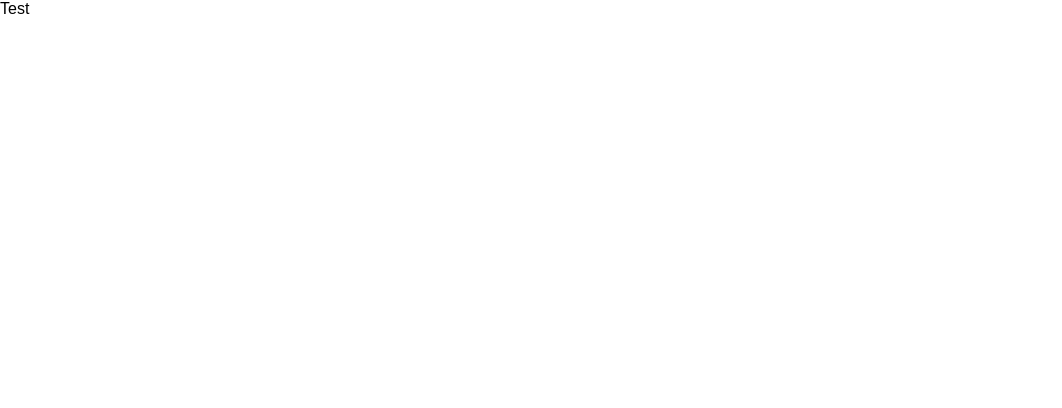
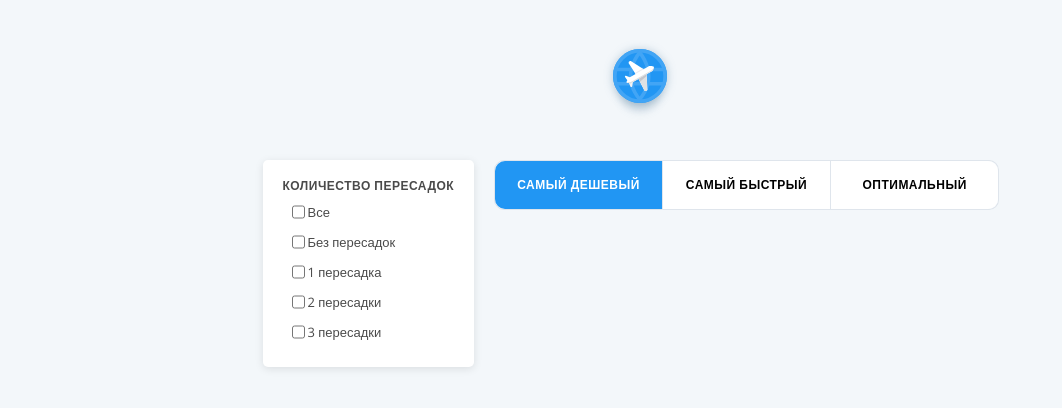
Before and after one commit to aeodflux/aviasales-test-task, a React (Create React App) app: page / in a window 1280 px wide. Shown: the top 408 px of the page, without its empty margins (0-1062 px from the left). Built offline with nearby package versions, Linux system fonts and the light colour scheme.

Commit message:
Add custom radio buttons

```diff
--- a/package.json
+++ b/package.json
@@ -10,6 +10,7 @@
     "@testing-library/jest-dom": "^5.16.4",
     "@testing-library/react": "^13.1.1",
     "@testing-library/user-event": "^13.5.0",
+    "classnames": "^2.3.1",
     "react": "^18.0.0",
     "react-dom": "^18.0.0",
     "react-scripts": "5.0.1",
--- a/src/index.jsx
+++ b/src/index.jsx
@@ -1,12 +1,57 @@
 import React from 'react';
 import { createRoot } from 'react-dom/client';
 import './scss/index.scss';
+import logoImg from './img/logo.svg';
+import classNames from 'classnames';
+
+class PageSwitch extends React.Component {
+    handlingChange = () => {
+        this.props.onChange();
+    }
+    render() {
+        return(
+            <div className={classNames('pageSwitch__container', this.props.checked?'pageSwitch__container-checked':'pageSwitch__container')} onClick={() => this.handlingChange()}>
+            <h2 className='pageSwitch__heading'>{this.props.label}</h2>
+            <div className='pageSwitch__content'></div>
+                <input className='pageSwitch__radio' type="radio" name={this.props.name} checked={this.props.checked} value={this.props.value} onChange={this.props.onChange}></input>
+            </div>
+        )
+    }
+}
 
 class App extends React.Component {
+    constructor(props) {
+        super(props);
+        this.state = {
+            pageControllerValue: 0,
+        }
+    }
+    handlingRadioChange = (i) => {
+        this.setState({pageControllerValue: i})
+    }
     render() {
         return(
-            <div>
-                Test
+            <div className='main'>
+                <img className='logo' src={logoImg} alt='logo' width='60px' height='60px'/>
+                <div className='content'>
+                    <div className='filterPanel'>
+                        <h2 className='filterPanel__heading'>Количество пересадок</h2>
+                        <div className="filterPanel__container">
+                            <div className="filterPanel__checkbox"><input type="checkbox" id='checkboxFilterPanel1'/><label className='filterPanel__label' htmlFor="checkboxFilterPanel1">Все</label></div>
+                            <div className="filterPanel__checkbox"><input type="checkbox" id='checkboxFilterPanel2'/><label className='filterPanel__label' htmlFor="checkboxFilterPanel2">Без пересадок</label></div>
+                            <div className="filterPanel__checkbox"><input type="checkbox" id='checkboxFilterPanel3'/><label className='filterPanel__label' htmlFor="checkboxFilterPanel3">1 пересадка</label></div>
+                            <div className="filterPanel__checkbox"><input type="checkbox" id='checkboxFilterPanel4'/><label className='filterPanel__label' htmlFor="checkboxFilterPanel4">2 пересадки</label></div>
+                            <div className="filterPanel__checkbox"><input type="checkbox" id='checkboxFilterPanel5'/><label className='filterPanel__label' htmlFor="checkboxFilterPanel5">3 пересадки</label></div>
+                        </div>
+                    </div>
+                    <div className='biletsPanel'>
+                        <div className='pageController'>
+                            <PageSwitch name="radioBiletsPanel" value={0} label="Самый дешевый" checked={this.state.pageControllerValue===0} onChange={() => this.handlingRadioChange(0)}></PageSwitch>
+                            <PageSwitch name="radioBiletsPanel" value={1} label="Самый быстрый" checked={this.state.pageControllerValue===1} onChange={() => this.handlingRadioChange(1)}></PageSwitch>
+                            <PageSwitch name="radioBiletsPanel" value={2} label="Оптимальный" checked={this.state.pageControllerValue===2} onChange={() => this.handlingRadioChange(2)}></PageSwitch>
+                        </div>
+                    </div>
+                </div>
             </div>
         )
     }
--- a/src/scss/index.scss
+++ b/src/scss/index.scss
@@ -1,3 +1,19 @@
+
+// @font-face {
+//     font-family: 'Open Sans';
+//     src: url('https://fonts.googleapis.com/css2?family=Open+Sans&display=swap');
+//     font-style: normal;
+//     font-weight: 400;
+// }
+// @font-face {
+//     font-family: 'Open Sans';
+//     @import url('https://fonts.googleapis.com/css2?family=Open+Sans:wght@600&display=swap');
+//     font-style: normal;
+//     font-weight: 600;
+// }
+
+@import url('https://fonts.googleapis.com/css2?family=Open+Sans:wght@400;600&display=swap');
+
 *, *::after, *::before {
     box-sizing: border-box;
 }
@@ -5,8 +21,148 @@ html {
     scroll-behavior: smooth;
     }
 body {
-    background-color: rgb(255, 255, 255);
+    background: #F3F7FA;
     margin: 0;
     padding: 0;
-    font-family: 'Nunito Sans', sans-serif;
+    font-family: 'Open Sans', sans-serif;
 }
+.main {
+    margin: 0 auto;
+    max-width: 755px;
+}
+.logo {
+    display: block;
+    width: 80px;
+    height: 80px;
+    margin: 40px auto;
+}
+.content {
+    display: flex;
+}
+.filterPanel {
+    background: #FFFFFF;
+    box-shadow: 0px 2px 8px rgba(0, 0, 0, 0.1);
+    border-radius: 5px;
+    padding: 20px ;
+    &__heading {
+        font-style: normal;
+        font-weight: 600;
+        font-size: 12px;
+        line-height: 12px;
+        display: flex;
+        align-items: flex-end;
+        letter-spacing: 0.5px;
+        text-transform: uppercase;
+        color: #4A4A4A;
+        margin: 0 0 5px;
+    }
+    &__container {
+        display: flex;
+        flex-direction: column;
+    }
+    &__checkbox {
+        display: flex;
+        margin: 5px;
+    }
+    &__label {
+        font-style: normal;
+        font-weight: 400;
+        font-size: 13px;
+        line-height: 20px;
+        color: #4A4A4A;
+    }
+}
+.pageController {
+    display: flex;
+    justify-content: space-around;
+    width: 505px;
+    margin-left: 20px;
+    font-family: 'Open Sans', sans-serif;
+    font-style: normal;
+    font-weight: 600;
+    font-size: 12px;
+    line-height: 20px;
+    align-items: center;
+    text-align: center;
+    letter-spacing: 0.5px;
+    text-transform: uppercase;
+    height: 50px;
+    &__switch {
+        width: 100%;
+        background-color: #fff;
+        padding: 15px;
+        &-on {
+            width: 100%;
+            background: #2196F3;
+            padding: 15px;
+            color: #FFFFFF;
+        }
+
+    }
+}
+
+.pageSwitch {
+    &__radio {
+        position: absolute;
+        display: block;
+        left: 50%;
+        top: 50%;
+        transform: translate(-50%, -50%);
+        z-index: -1;
+    }
+    &__heading {
+        position: absolute;
+        left: 50%;
+        top: 30%;
+        width: 100%;
+        transform: translate(-50%, -50%);
+        font-family: 'Open Sans', sans-serif;
+        font-style: normal;
+        font-weight: 600;
+        font-size: 12px;
+        line-height: 20px;
+        display: block;
+        letter-spacing: 0.5px;
+        text-transform: uppercase;
+    }
+    &__container {
+        position: relative;
+        width: 100%;
+        height: 100%;
+        border-top: 0.3px #DFE5EC solid;
+        border-right: 0.3px #DFE5EC solid;
+        border-bottom: 0.3px #DFE5EC solid;
+        &:focus-within {
+            .pageSwitch__content {
+                background-color: #2196F3;
+                color: #fff;
+            }
+        }
+        &:first-child {
+            border-left: 0.3px #DFE5EC solid;
+            border-radius: 10px 0 0 10px;
+            .pageSwitch__content {
+                border-radius: 10px 0 0 10px;
+            }
+        }
+        &:last-child {
+            border-radius: 0 10px 10px 0;
+            .pageSwitch__content {
+                border-radius: 0 10px 10px 0;
+            }
+        }
+        &-checked {
+            color: #fff;
+            .pageSwitch__content {
+                width: 100%;
+                height: 100%;
+                background-color: #2196F3;
+            }
+        }
+    }
+    &__content {
+        background-color: #fff;
+        width: 100%;
+        height: 100%;
+    }
+}
```
Also changed, not shown: src/img/logo.svg (added), 1 other file (tests, documents, lock files or other folders).
